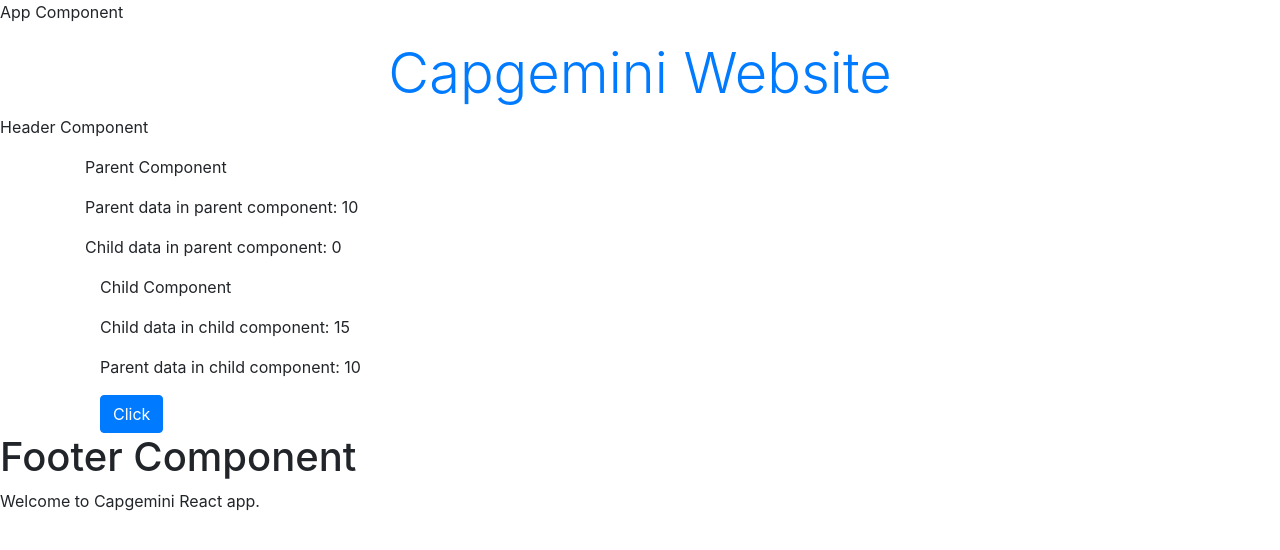
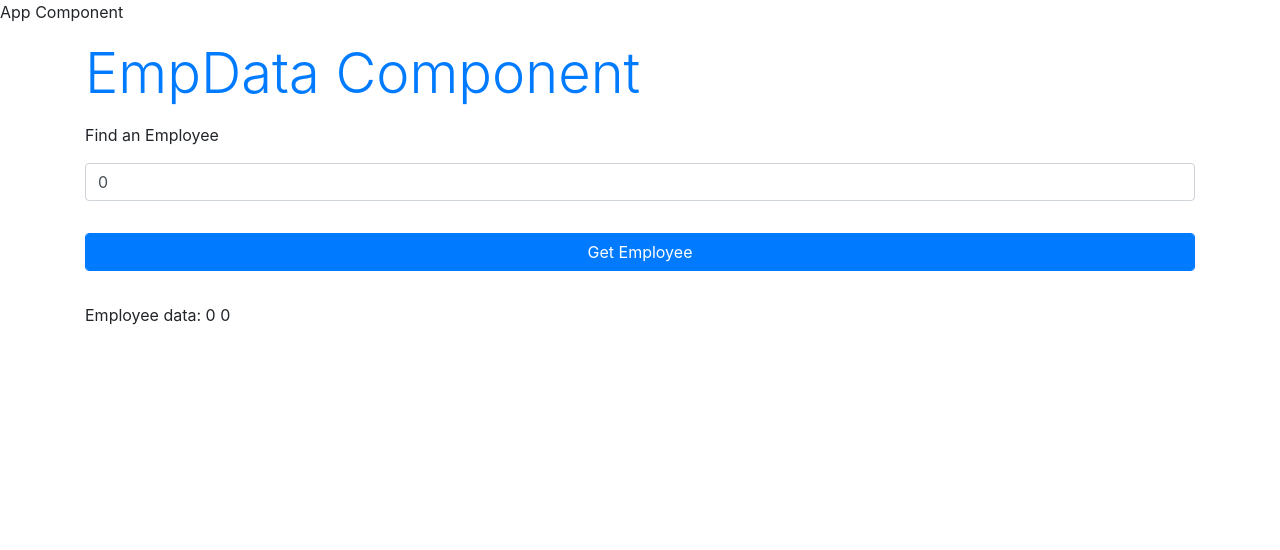
Before and after one commit to vamandeshmukh/cg-feb18-react-demo, a React (Create React App) app: page / in a window 1280 px wide. Shown: the top 550 px of the page. Built offline with nearby package versions, Linux system fonts and the light colour scheme.

Commit message:
get emp data

```diff
--- a/src/App.js
+++ b/src/App.js
@@ -3,6 +3,7 @@
 import Footer from "./components/Footer";
 import Header from "./components/Header";
 import Parent from "./components/Parent";
+import EmpData from "./components/EmpData";
 
 //// with arrow function
 const App = () => {
@@ -11,9 +12,10 @@
 
     <div>
       <p>App Component</p>
-      <Header />
+      {/* <Header />
       <Parent />
-      <Footer />
+      <Footer /> */}
+      <EmpData />
     </div>
 
   );
--- /dev/null
+++ b/src/components/EmpData.js
@@ -0,0 +1,48 @@
+import { useState, useEffect } from "react";
+
+const EmpData = () => {
+
+
+    const [eid, setEid] = useState(0);
+    const [emp, setEmp] = useState({});
+
+    useEffect(() => {
+        setEmp({
+            employeeId: 0,
+            firstName: '',
+            salary: 0
+        });
+    }, []);
+
+    const handleChange = (evt) => {
+        console.log(evt.target.value);
+        setEid(evt.target.value);
+    }
+    const submitGetEmployee = (evt) => {
+        evt.preventDefault();
+        setEmp({
+            employeeId: 101,
+            firstName: 'Sonu',
+            salary: 50000
+        });
+    }
+
+    return (
+        <div className="container">
+            <p className="display-4 text-primary">EmpData Component</p>
+            <div>
+                <p>Find an Employee</p>
+                <div>
+                    <form className="form form-group">
+                        <input type="number" className="form-control mb-3 mt-3" id="eid" value={eid} placeholder="Enter employee id" onChange={handleChange} />
+                        <input type="submit" className="form-control mb-3 mt-3 btn btn-primary" value="Get Employee" onClick={submitGetEmployee} />
+                        {/* submitGetEmployee */}
+                    </form>
+                </div>
+                <p>Employee data: {emp.employeeId} {emp.firstName} {emp.salary}</p>
+            </div>
+        </div>
+    );
+}
+
+export default EmpData;
--- a/src/components/Parent.js
+++ b/src/components/Parent.js
@@ -1,18 +1,39 @@
 
-import { useState } from "react";
+import { useState, useEffect } from "react";
 import Child from "./Child";
-
 
 const Parent = () => {
 
     const parentDataInParent = 10;
-    // let childDataInParent; // state
-    let [childDataInParent, abc] = useState(0);
+    // let childDataInParent = 0; // state
+    const [childDataInParent, setChildDataInParent] = useState();
+
+    // using useState to create variables
+    // number, string, boolean, object, array
+    // const [num, setNum] = useState(0); // number variable
+    // const [cityName, setCityName] = useState(''); // string variable
+    // const [isMarried, setIsmarried] = useState(false); // booealn variable
+    const [empData, setEmpData] = useState({}); // object variable
+    // const [phones, setPhones] = useState([]); // array variable
+
+    // useEffect(arg);
+    // useEffect(() => {});
+    // useEffect(arg1, arg2);
+    // useEffect(() => {}, []);
+
+    useEffect(() => {
+        setEmpData({
+            eid: 0,
+            firstName: '',
+            salary: 0
+        });
+        // setNum = 10;
+    }, []);
 
     const getChildData = (num) => {
         console.log(num); // 15
         // childDataInParent = num;
-        abc(num);
+        setChildDataInParent(num);
     }
 
     return (
@@ -24,6 +45,7 @@
             <Child passDataToChild={parentDataInParent}
                 fun={getChildData}
             />
+            <p>{empData.eid}</p>
         </div>
 
     );
```
